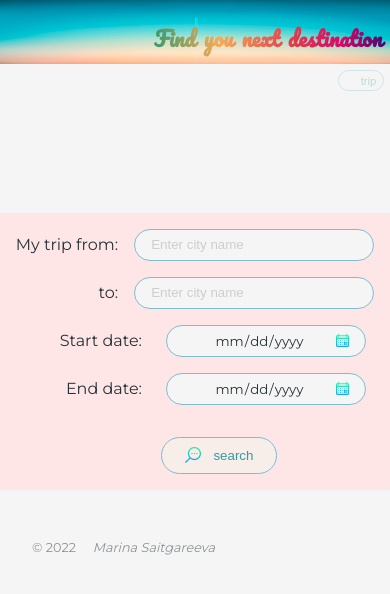
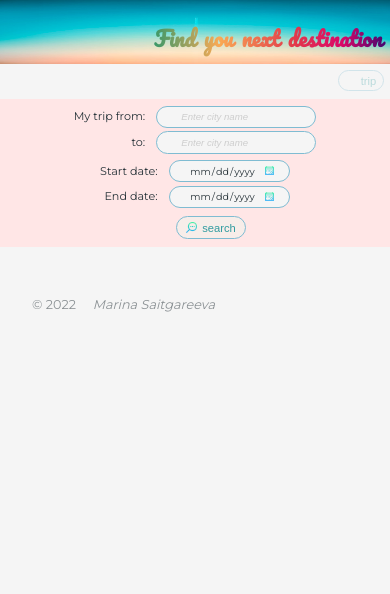
Before and after one commit to MarinaSaitgareeva/Udacity-Travel-App, a website built with webpack: page src/client/views/index.html in a window 390 px wide. Built offline with nearby package versions, Linux system fonts and the light colour scheme.

Commit message:
add responsive design

```diff
--- a/src/client/styles/trip-search.scss
+++ b/src/client/styles/trip-search.scss
@@ -1,7 +1,7 @@
 @use 'variables';
 
 #trip-search {
-  margin-top: 13.3rem;
+  margin-top: 9.9rem;
 
   #search-form {
     display: flex;
@@ -12,42 +12,34 @@
 
     background-color: #FFE6E6;
 
+    padding: 0.5rem 0;
+
     #cities,
     #dates {
       display: grid;
       grid-template-columns: repeat(4, auto);
       align-items: center;
       gap: 1rem;
-      margin: 1rem 0;
+      margin: 0.5rem 0;
     }
 
-    @media only screen and (max-width: 680px) {
-      #cities,
-      #dates {
-        display: grid;
-        grid-template-columns: repeat(2 , auto);
-        align-items: center;
-        gap: 1rem;
-      }
-
-      #search-departure,
-      #search-destination,
     #search-start-date,
     #search-end-date {
       justify-self: end;
     }
-    }
 
     #departure,
     #destination {
-        width: 15rem;
-        height: 2rem;
+      height: 1.7rem;
+      width: 13rem;
 
       background-color: $white-smoke;
       border: $btn-border;
       border-radius: $btn-border-radius;
 
-        padding-left: 1rem;
+      font-style: italic;
+
+      padding-left: 1.5rem;
 
       &::placeholder {
         opacity: 0.3;
@@ -61,7 +53,8 @@
 
     #start-date,
     #end-date {
-        height: 2rem;
+      height: 1.7rem;
+      width: fit-content;
 
       background-color: $white-smoke;
       border: $btn-border;
@@ -71,8 +64,7 @@
       color: $primary-text-color;
       text-align: center;
 
-        padding: 0.3rem 1rem;
-        margin: 0 0.5rem;
+      padding-left: 0.8rem;
 
       &:focus {
         // This border is used to show that the element is focused (i.e. you can type in the input or press the button with Enter). You can change it with outline property.
@@ -85,8 +77,7 @@
         // display: none;
         // -webkit-appearance: none;
         background-image: url(../assets/calendar.png);
-          padding: 0px;
-          margin: 0px;
+        margin-right: 0.8rem;
       }
     }
   }
@@ -104,7 +95,7 @@
     color: $btn-text;
 
     padding: $btn-padding-big;
-    margin: 1rem 1rem 1rem 4rem;
+    margin: 0.5rem 0 0.5rem 3rem;
 
     cursor: pointer;
     transition: 0.3s all ease-in-out;
@@ -125,4 +116,123 @@
       background-size: 100% 100%;
     }
   }
+
+  /* Medium devices (landscape tablets, 768px and up) */
+  @media only screen and (max-width: 860px) {
+    margin-top: 8rem;
+
+    #search-form {
+      font-size: 0.8rem;
+
+      padding: 0;
+
+      #cities,
+      #dates {
+        gap: 0.5rem;
+        margin: 0.7rem 0;
       }
+
+      #departure,
+      #destination {
+        font-size: 0.8rem;
+      }
+
+      #start-date,
+      #end-date {
+        font-size: 0.7rem;
+      }
+
+      #departure,
+      #destination {
+        width: 10rem;
+      }
+
+      #search-form-btn {
+        gap: 0.5rem;
+
+        font-size: 0.8rem;
+
+        padding: $btn-padding-medium;
+
+        #search-btn-img {
+          height: 0.9rem;
+          width: 0.9rem;
+        }
+      }
+    }
+  }
+
+  /* Small devices (portrait tablets and large phones, 600px and up) */
+  @media only screen and (max-width: 600px) {
+    margin-top: 6.5rem;
+
+    #search-form {
+
+      #cities,
+      #dates {
+        grid-template-columns: repeat(2 , auto);
+        font-size: 0.7rem;
+        gap: 0.2rem;
+        margin: 0.4rem 0;
+      }
+
+      #search-departure,
+      #search-destination,
+      #search-start-date,
+      #search-end-date {
+        justify-self: end;
+      }
+
+      #departure,
+      #destination {
+        height: 1.4rem;
+
+        font-size: 0.6rem;
+
+        margin-left: 0.5rem;
+      }
+
+      #start-date,
+      #end-date {
+        height: 1.4rem;
+
+        font-size: 0.6rem;
+
+        margin-left: 0.5rem;
+      }
+
+      #search-form-btn {
+        gap: 0.3rem;
+
+        font-size: 0.7rem;
+
+        padding: $btn-padding-small;
+        margin-left: 2rem;
+
+        #search-btn-img {
+          height: 0.7rem;
+          width: 0.7rem;
+        }
+      }
+    }
+  }
+
+  /* Extra small devices (phones, 400px and down) */
+  @media only screen and (max-width: 400px) {
+    margin-top: 6.2rem;
+
+    #search-form {
+      flex-direction: column;
+
+      #search-form-btn {
+
+        margin-top: 0.1rem;
+
+        #search-btn-img {
+          height: 0.7rem;
+          width: 0.7rem;
+        }
+      }
+    }
+  }
+}
```
Lines whose indentation alone changed are shown as unchanged.
